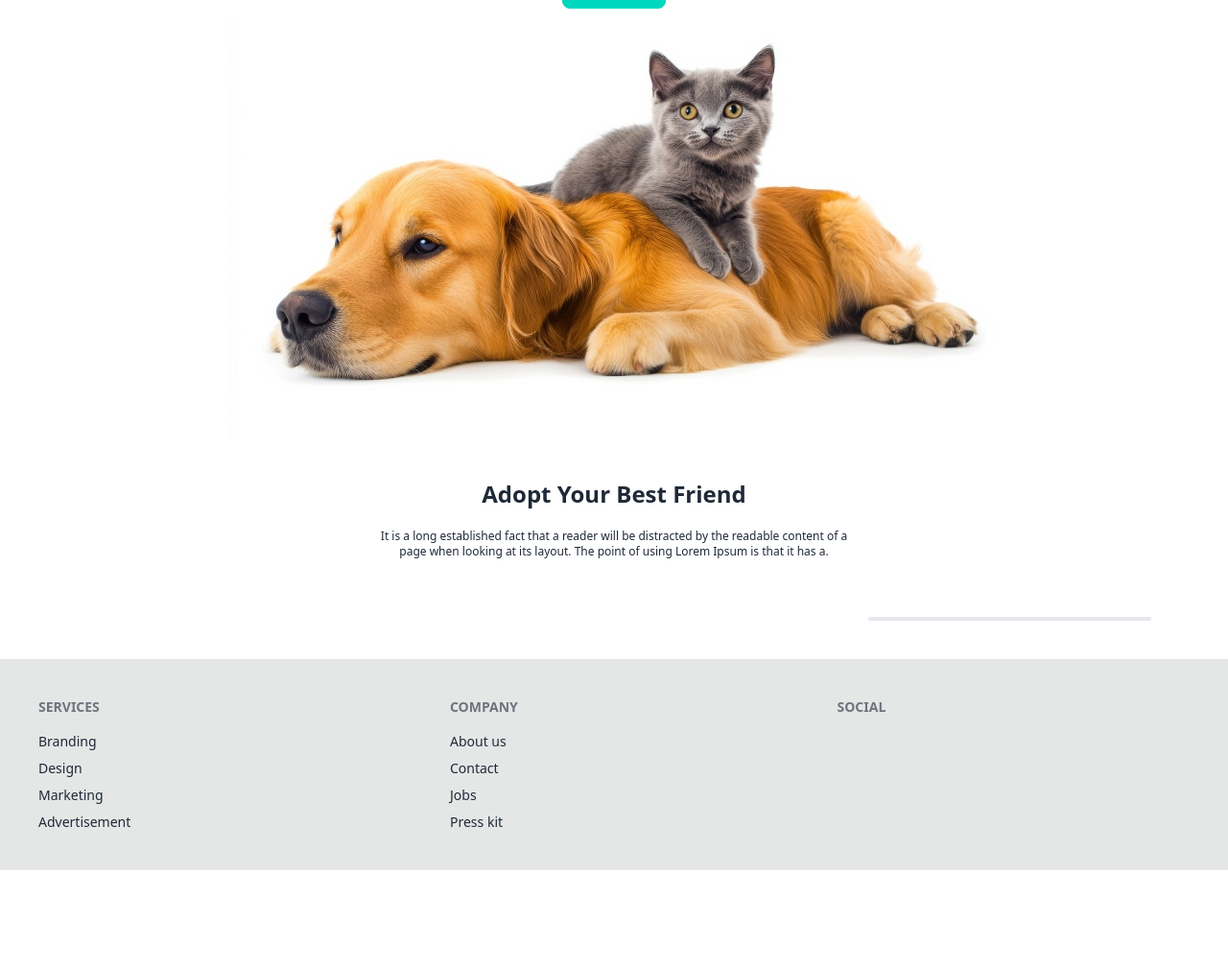
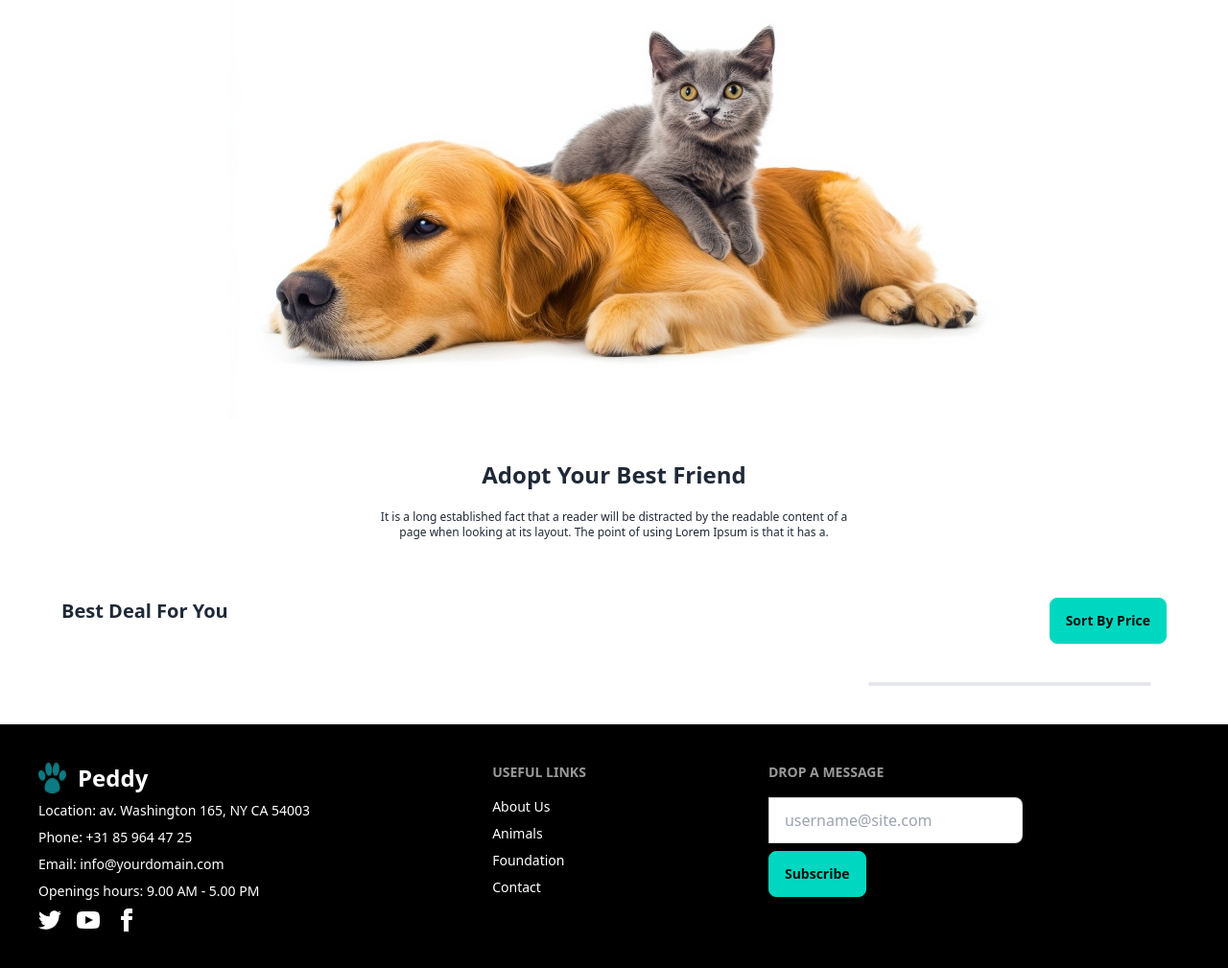
Before and after one commit to tanvir-pr/Assignment-6.0, a plain HTML site: page index.html in a window 1280 px wide. Shown: the part 315-1324 px from the top of the page at 96% size. Before the commit the page ends 1222 px from the top, so only its background shows below. Drawn offline with nearby package versions, Linux system fonts and the light colour scheme; no server answers.

Commit message:
finally done

```diff
--- a/index.html
+++ b/index.html
@@ -30,7 +30,7 @@
 <body>
     <header class="">
 <nav class="flex justify-between w-11/12 mx-auto pt-10">
-  <div>
+  <div class="text-xl font-bold hidden lg:flex gap-3" >
       <img src="./images/logo.webp" alt="">
       Peddy
   </div>
@@ -55,31 +55,39 @@
   <h1 class="text-2xl font-bold mt-10">Adopt  Your  Best Friend</h1>
   <h4 class="text-xs my-5">It is a long established fact that a reader will be distracted by the readable content of a <br> page when looking at its layout. The point of using Lorem Ipsum is that it has a.</h4>
 </div>
-<div class="gap-4 flex justify-center" id="categoriesNav"></div>
+<div class="flex justify-center lg:gap-56" id="categoriesNav"></div>
 
 
     </header>
 
     <main>
+
+      <div class="flex justify-between mx-16 mt-10">
+        <div class="text-xl font-bold">Best Deal For You</div>
+        <div><button id="sorting" onclick="sortingId()" class="btn btn-accent">Sort By Price</button></div>
+      </div>
+
+
   <!-- spinerr -->
 
-<div class="flex flex-col justify-center items-center">
+<div class="flex flex-col justify-center items-center ">
   <div id="loader" class="loader"></div>
 </div>
+
 
 
 
     <div id="removeSection" class="flex flex-row gap-4 lg:mx-20 py-10">
       <div id="allPets" class="w-11/12 mx-auto grid grid-cols-1 lg:grid-cols-3 gap-4"></div>
 
-      <div id="likebutton" class="border-gray-200 rounded-md  gap-2 border-2 flex-[33.33%] grid grid-cols-2"></div>
+      <span id="likebutton" class="border-gray-200 rounded-md lg:gap-2 border-2 flex-[33.33%] lg:grid auto-rows-min lg:grid-cols-2"></span>
     </div>
 
 
 
     <!-- modal -->
      <!-- Open the modal using ID.showModal() method -->
-<button class="btn hidden" onclick="my_modal_5.showModal()">open modal</button>
+<!-- <button class="btn hidden" onclick="my_modal_5.showModal()">open modal</button> -->
 <dialog id="my_modal_5" class="modal modal-bottom sm:modal-middle">
   <div class="modal-box">
     <div id="modal-content">
@@ -95,13 +103,17 @@
 
    <!-- modal -->
      <!-- Open the modal using timer set method -->
-     <button class="btn hidden" onclick="mytime.showModal()">open modal</button>
+     <!-- <button class="btn hidden" onclick="mytime.showModal()">open modal</button> -->
      <dialog id="mytime" class="modal modal-bottom sm:modal-middle">
        <div class="modal-box">
+
          <div id="modalContent">
-          <div onclick="reverseCountdown()"></div>
+
 
          </div>
+         <span id="countTimerid" class="text-3xl flex items-center justify-center mt-6 text-center font-bold">
+
+         </span>
          <div class="modal-action">
            <form method="dialog">
              <button class="btn">Close</button>
@@ -115,34 +127,71 @@
 <script src="./index.js"></script>
 </body>
 
-<footer class="footer bg-base-300 text-base-content p-10">
+<footer class="footer bg-black text-white p-10">
   <nav>
-    <h6 class="footer-title">Services</h6>
-    <a class="link link-hover">Branding</a>
-    <a class="link link-hover">Design</a>
-    <a class="link link-hover">Marketing</a>
-    <a class="link link-hover">Advertisement</a>
+    <div class="flex gap-3">
+      <img src="./images/logo.webp" alt="">
+      <h1 class="text-2xl font-bold">Peddy</h1>
+    </div>
+    <a class="link link-hover">Location: av. Washington 165, NY CA 54003</a>
+    <a class="link link-hover">Phone: +31 85 964 47 25</a>
+    <a class="link link-hover">Email: info@yourdomain.com</a>
+    <a class="link link-hover">Openings hours: 9.00 AM - 5.00 PM</a>
+    <div class="grid grid-flow-col gap-4">
+      <a>
+        <svg
+          xmlns="http://www.w3.org/2000/svg"
+          width="24"
+          height="24"
+          viewBox="0 0 24 24"
+          class="fill-current">
+          <path
+            d="M24 4.557c-.883.392-1.832.656-2.828.775 1.017-.609 1.798-1.574 2.165-2.724-.951.564-2.005.974-3.127 1.195-.897-.957-2.178-1.555-3.594-1.555-3.179 0-5.515 2.966-4.797 6.045-4.091-.205-7.719-2.165-10.148-5.144-1.29 2.213-.669 5.108 1.523 6.574-.806-.026-1.566-.247-2.229-.616-.054 2.281 1.581 4.415 3.949 4.89-.693.188-1.452.232-2.224.084.626 1.956 2.444 3.379 4.6 3.419-2.07 1.623-4.678 2.348-7.29 2.04 2.179 1.397 4.768 2.212 7.548 2.212 9.142 0 14.307-7.721 13.995-14.646.962-.695 1.797-1.562 2.457-2.549z"></path>
+        </svg>
+      </a>
+      <a>
+        <svg
+          xmlns="http://www.w3.org/2000/svg"
+          width="24"
+          height="24"
+          viewBox="0 0 24 24"
+          class="fill-current">
+          <path
+            d="M19.615 3.184c-3.604-.246-11.631-.245-15.23 0-3.897.266-4.356 2.62-4.385 8.816.029 6.185.484 8.549 4.385 8.816 3.6.245 11.626.246 15.23 0 3.897-.266 4.356-2.62 4.385-8.816-.029-6.185-.484-8.549-4.385-8.816zm-10.615 12.816v-8l8 3.993-8 4.007z"></path>
+        </svg>
+      </a>
+      <a>
+        <svg
+          xmlns="http://www.w3.org/2000/svg"
+          width="24"
+          height="24"
+          viewBox="0 0 24 24"
+          class="fill-current">
+          <path
+            d="M9 8h-3v4h3v12h5v-12h3.642l.358-4h-4v-1.667c0-.955.192-1.333 1.115-1.333h2.885v-5h-3.808c-3.596 0-5.192 1.583-5.192 4.615v3.385z"></path>
+        </svg>
+      </a>
+    </div>
   </nav>
   <nav>
-    <h6 class="footer-title">Company</h6>
-    <a class="link link-hover">About us</a>
-    <a class="link link-hover">Contact</a>
-    <a class="link link-hover">Jobs</a>
-    <a class="link link-hover">Press kit</a>
+    <h6 class="footer-title">Useful Links</h6>
+    <a class="link link-hover">About Us</a>
+    <a class="link link-hover"> Animals</a>
+    <a class="link link-hover">Foundation</a>
+    <a class="link link-hover"> Contact</a>
   </nav>
   <nav>
-    <h6 class="footer-title">Social</h6>
-    <div class="grid grid-flow-col gap-4">
-      <a>
+    <h6 class="footer-title">Drop a Message</h6>
+    <div class="join">
+      <input
+        type="text"
+        placeholder="username@site.com"
+        class="input input-bordered join-item" />
 
-      </a>
-      <a>
+    </div>
 
-      </a>
-      <a>
+    <button class="btn btn-accent">Subscribe</button>
 
-      </a>
-    </div>
   </nav>
 </footer>
 
--- a/index.js
+++ b/index.js
@@ -1,3 +1,15 @@
+
+// sort order by price
+
+const sortingId = () => {
+    fetch("https://openapi.programming-hero.com/api/peddy/pets")
+        .then(response => response.json())
+        .then(data => {
+            const sortedData = data.pets.sort((a, b) => b.price - a.price);
+            addsinCategories(sortedData);
+        })
+        .catch(error => console.error("Error:", error));
+};
 
 // 1 fetch ,load and show catagories on html
 
@@ -146,25 +158,32 @@ const picShowBtn = (dat) => {
     console.log(dat);
     const picSet = document.getElementById("likebutton");
     const divContainer = document.createElement("div");
-    divContainer.innerHTML = `<div class="border-gray-200 rounded-md p-5 border-2"><img  src="${dat}" alt="" /></div>`;
+    divContainer.innerHTML = `<img class="border-gray-200 rounded-md p-5 border-2" src="${dat}" alt="" />`;
     picSet.appendChild(divContainer);
 
 
 }
 
 // modal e cutdwon dekhano
-const reverseCountdown = (hi) => {
-    let timeLeft = 4;
+const reverseCountdown = () => {
+    const timerCountdownId = document.getElementById("countTimerid");
+   const modalShowId =   document.getElementById("mytime");
+    let timeLeft = 3;
+    timerCountdownId.innerText = timeLeft
     const interval = setInterval(() => {
       console.log(timeLeft); // Display the countdown number
-      timeLeft--;
+        timeLeft--;
+        timerCountdownId.innerText = timeLeft
 
-      if (timeLeft < 0) {
+
+        if (timeLeft <= 0) {
+            modalShowId.close();
         clearInterval(interval);
-        console.log("Countdown Complete!");
+
+
       }
     }, 1000); // Runs every 1 second
-    console.log(hi);
+
   }
 
 
@@ -172,7 +191,8 @@ const reverseCountdown = (hi) => {
 const modalSetDwon = () => {
     console.log()
     const timeContainer = document.getElementById("modalContent");
-      document.getElementById("mytime").showModal();
+    document.getElementById("mytime").showModal();
+    reverseCountdown();
     timeContainer.innerHTML = `
     <div>
     <h1 class="text-center text-2xl font-bold">Congrates</h1>
@@ -207,15 +227,16 @@ const petsContainer = document.getElementById("allPets")
         // create a button
         const card = document.createElement("div");
         // card.classList = "cards";
+
         card.innerHTML = `
  <div class="border-gray-200 rounded-md p-5 border-2	">
     <div><img class="rounded-md" src="${dat.image}" alt=""></div>
     <div class="">
-    <div class="text-xl "> ${dat.breed} </div>
+    <div class="text-xl "> ${dat.breed ? dat.breed : 'Not Available'} </div>
     <div class=""><i class="fa-solid fa-table-cells-large"></i></div>
-    <div class=""><i class="fa-solid fa-calendar-days"></i> Birth : ${dat.date_of_birth}</div>
-    <div class=""><i class="fa-solid fa-mercury"></i> Gender : ${dat.gender}</div>
-    <div class="pb-3"><i class="fa-solid fa-dollar-sign"></i> Price : ${dat.price}</div>
+    <div class=""><i class="fa-solid fa-calendar-days"></i> Birth : ${dat.date_of_birth ? dat.date_of_birth : 'Not Available'}</div>
+    <div class=""><i class="fa-solid fa-mercury"></i> Gender : ${dat.gender ? dat.gender : 'Not Available'}</div>
+    <div class="pb-3"><i class="fa-solid fa-dollar-sign"></i> Price : ${dat.price ? dat.price : 'Not Available' }</div>
     <hr class="pb-3" />
     </div>
     <div class="flex justify-evenly">
```
Also changed, not shown: 1 other file.
